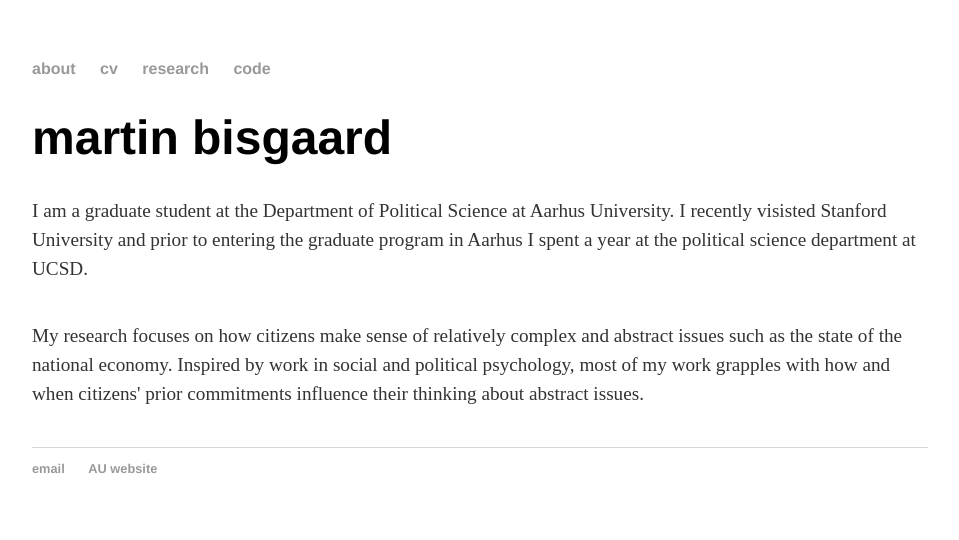
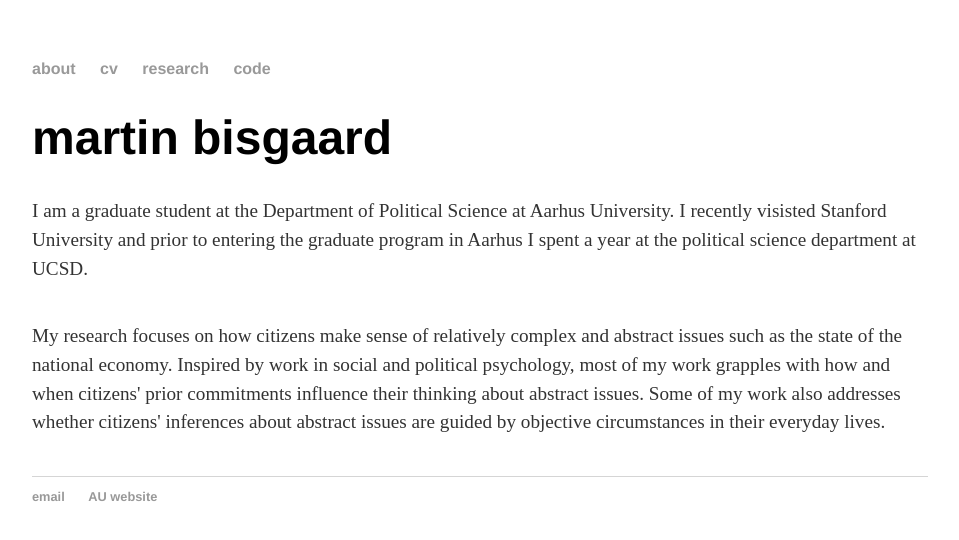
Before and after one commit to mbisgaard/mbisgaard.github.io, a Jekyll site: the page built from index.html, in a window 1280 px wide. Shown: the top 540 px of the page, without its empty margins (160-1119 px from the left). Built offline with Jekyll 4.4.1, drawn with Linux system fonts in a browser that asks for light colours.

Commit message:
Update index.html

```diff
--- a/index.html
+++ b/index.html
@@ -7,7 +7,7 @@
 
 	<p2>I am a graduate student at the Department of Political Science at Aarhus University. I recently visisted Stanford University and prior to entering the graduate program in Aarhus I spent a year at the political science department at UCSD.</p2>
 		<p>&nbsp;</p>
-	<p2>My research focuses on how citizens make sense of relatively complex and abstract issues such as the state of the national economy. Inspired by work in social and political psychology, most of my work grapples with how and when citizens' prior commitments influence their thinking about abstract issues.</p2>
+	<p2>My research focuses on how citizens make sense of relatively complex and abstract issues such as the state of the national economy. Inspired by work in social and political psychology, most of my work grapples with how and when citizens' prior commitments influence their thinking about abstract issues. Some of my work also addresses whether citizens' inferences about abstract issues are guided by objective circumstances in their everyday lives.</p2>
 
 
 	<p>&nbsp;</p>
```
